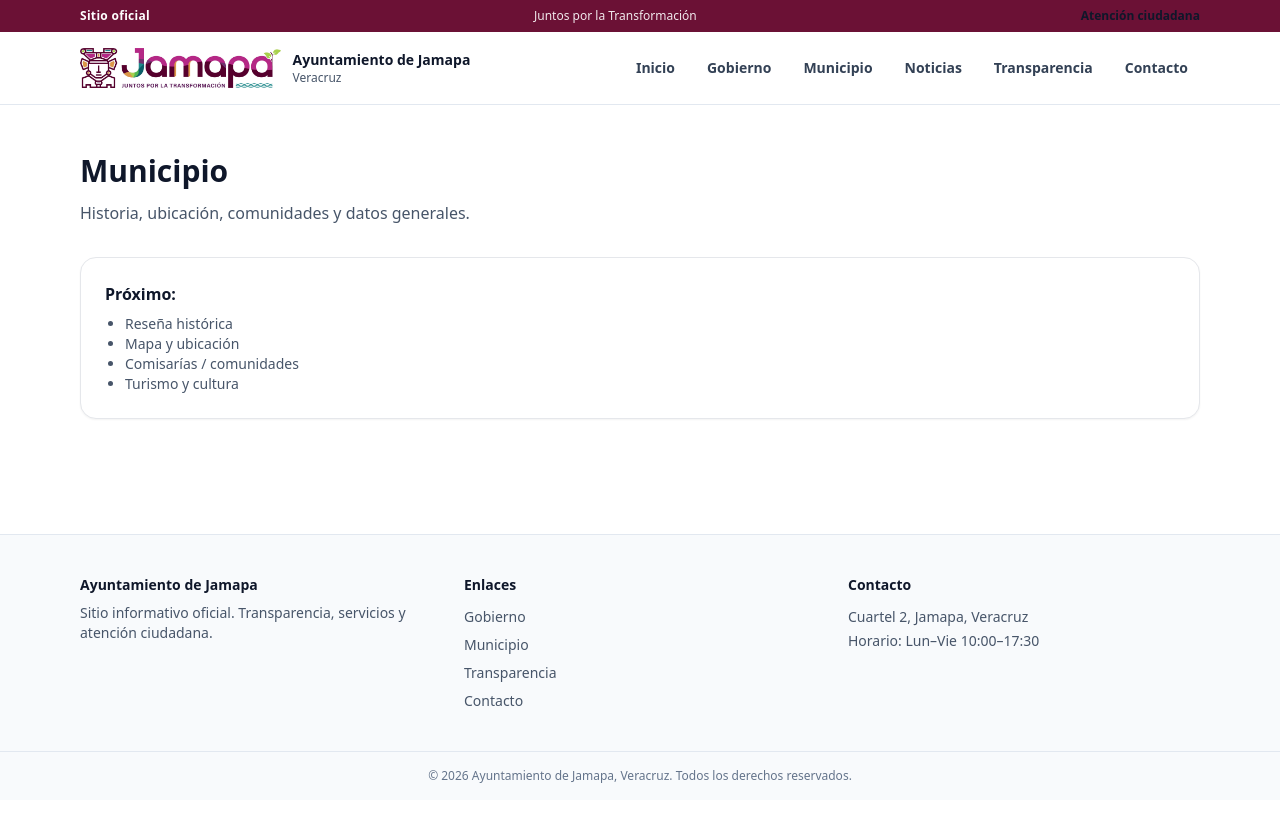
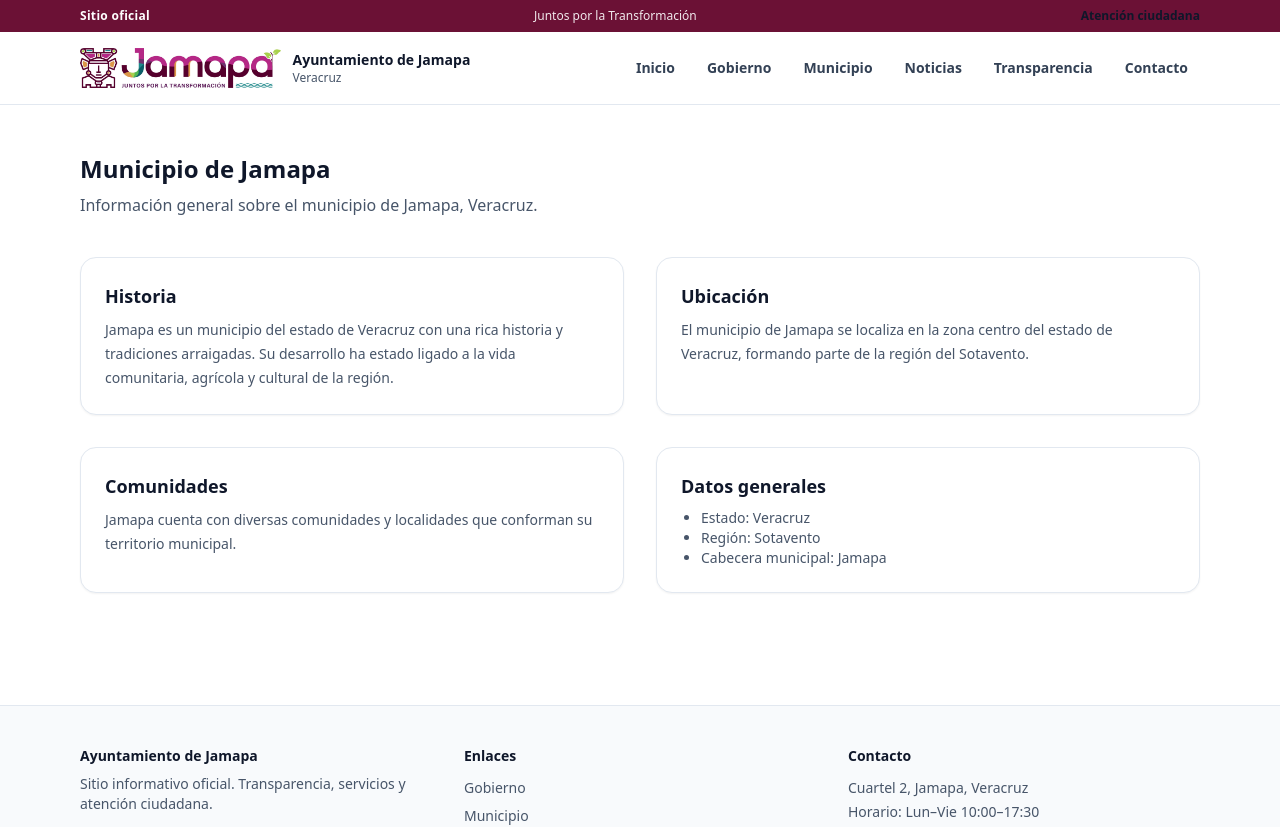
Before and after one commit to HectorGam2990/jamapa-web, a Next.js app: page /municipio in a window 1280 px wide. Shown: the top 827 px of the page. Before the commit the page ends 800 px from the top, so only its background shows below. Built offline with nearby package versions, Linux system fonts and the light colour scheme.

Commit message:
feat: municipio, contacto, transparencia y aviso institucional

```diff
--- a/src/app/contacto/page.tsx
+++ b/src/app/contacto/page.tsx
@@ -1,30 +1,46 @@
 export default function ContactoPage() {
   return (
-    <div className="mx-auto max-w-6xl px-4 py-12">
-      <h1 className="text-3xl font-extrabold">Contacto</h1>
-      <p className="mt-3 text-slate-600">
-        Datos oficiales de atención ciudadana (horarios, teléfono, correo, dirección).
+    <div className="container-page py-12">
+      <h1 className="section-title">Contacto</h1>
+      <p className="section-subtitle">
+        Información de contacto y atención ciudadana.
       </p>
 
-      <div className="mt-8 grid gap-4 md:grid-cols-3">
-        {[
-          { t: "Horario", d: "Por definir (oficial)" },
-          { t: "Teléfono", d: "Por definir (oficial)" },
-          { t: "Correo", d: "Por definir (oficial)" },
-        ].map((c) => (
-          <div key={c.t} className="rounded-2xl border bg-white p-6 shadow-sm">
-            <p className="text-sm font-semibold text-slate-500">{c.t}</p>
-            <p className="mt-2 text-base font-bold">{c.d}</p>
-          </div>
-        ))}
-      </div>
+      <div className="mt-10 grid gap-8 md:grid-cols-2">
+        <section className="card">
+          <h2 className="card-title">Datos de contacto</h2>
 
-      <div className="mt-6 rounded-2xl border bg-white p-6 shadow-sm">
-        <p className="text-sm font-semibold text-slate-500">Dirección</p>
-        <p className="mt-2 text-base font-bold">Por definir (oficial)</p>
-        <p className="mt-2 text-sm text-slate-600">
-          Luego metemos mapa (Google Maps) y formulario en Fase 2/3.
-        </p>
+          <p className="card-text">
+            <strong>Dirección:</strong><br />
+            Cuartel 2, Jamapa, Veracruz
+          </p>
+
+          <p className="card-text mt-4">
+            <strong>Horario de atención:</strong><br />
+            Lunes a Viernes de 10:00 a 17:30 hrs
+          </p>
+
+          <p className="card-text mt-4">
+            <strong>Teléfono:</strong><br />
+            Próximamente
+          </p>
+
+          <p className="card-text mt-4">
+            <strong>Correo electrónico:</strong><br />
+            contacto@jamapa.gob.mx (pendiente de confirmar)
+          </p>
+        </section>
+
+        <section className="card">
+          <h2 className="card-title">Ubicación</h2>
+          <iframe
+            title="Mapa Ayuntamiento de Jamapa"
+            className="mt-4 h-64 w-full rounded-xl border"
+            loading="lazy"
+            referrerPolicy="no-referrer-when-downgrade"
+            src="https://www.google.com/maps?q=Ayuntamiento%20de%20Jamapa%2C%20Cuartel%202%2C%20Jamapa%2C%20Veracruz&output=embed"
+          />
+        </section>
       </div>
     </div>
   );
--- a/src/app/layout.tsx
+++ b/src/app/layout.tsx
@@ -8,6 +8,11 @@ export const metadata: Metadata = {
   description:
     "Sitio informativo del Ayuntamiento de Jamapa, Veracruz. Juntos por la Transformación.",
 };
+<div className="bg-amber-50 border-b border-amber-200">
+  <div className="container-page py-2 text-sm text-amber-900">
+    Este sitio se encuentra en proceso de actualización.
+  </div>
+</div>
 
 export default function RootLayout({ children }: { children: React.ReactNode }) {
   return (
--- a/src/app/municipio/page.tsx
+++ b/src/app/municipio/page.tsx
@@ -1,19 +1,45 @@
 export default function MunicipioPage() {
   return (
-    <div className="mx-auto max-w-6xl px-4 py-12">
-      <h1 className="text-3xl font-extrabold">Municipio</h1>
-      <p className="mt-3 text-slate-600">
-        Historia, ubicación, comunidades y datos generales.
+    <div className="container-page py-12">
+      <h1 className="section-title">Municipio de Jamapa</h1>
+      <p className="section-subtitle">
+        Información general sobre el municipio de Jamapa, Veracruz.
       </p>
 
-      <div className="mt-8 rounded-2xl border bg-white p-6 shadow-sm">
-        <p className="font-semibold">Próximo:</p>
-        <ul className="mt-2 list-disc pl-5 text-sm text-slate-600">
-          <li>Reseña histórica</li>
-          <li>Mapa y ubicación</li>
-          <li>Comisarías / comunidades</li>
-          <li>Turismo y cultura</li>
-        </ul>
+      <div className="mt-10 grid gap-8 md:grid-cols-2">
+        <section className="card">
+          <h2 className="card-title">Historia</h2>
+          <p className="card-text">
+            Jamapa es un municipio del estado de Veracruz con una rica historia
+            y tradiciones arraigadas. Su desarrollo ha estado ligado a la vida
+            comunitaria, agrícola y cultural de la región.
+          </p>
+        </section>
+
+        <section className="card">
+          <h2 className="card-title">Ubicación</h2>
+          <p className="card-text">
+            El municipio de Jamapa se localiza en la zona centro del estado de
+            Veracruz, formando parte de la región del Sotavento.
+          </p>
+        </section>
+
+        <section className="card">
+          <h2 className="card-title">Comunidades</h2>
+          <p className="card-text">
+            Jamapa cuenta con diversas comunidades y localidades que conforman
+            su territorio municipal.
+          </p>
+        </section>
+
+        <section className="card">
+          <h2 className="card-title">Datos generales</h2>
+          <ul className="mt-2 list-disc pl-5 text-sm text-slate-600">
+            <li>Estado: Veracruz</li>
+            <li>Región: Sotavento</li>
+            <li>Cabecera municipal: Jamapa</li>
+          </ul>
+        </section>
       </div>
     </div>
   );
--- a/src/app/transparencia/page.tsx
+++ b/src/app/transparencia/page.tsx
@@ -1,18 +1,37 @@
 export default function TransparenciaPage() {
   return (
-    <div className="mx-auto max-w-6xl px-4 py-12">
-      <h1 className="text-3xl font-extrabold">Transparencia</h1>
-      <p className="mt-3 text-slate-600">
-        Acceso a información pública y obligaciones de transparencia.
+    <div className="container-page py-12">
+      <h1 className="section-title">Transparencia</h1>
+      <p className="section-subtitle">
+        Acceso a la información pública del Ayuntamiento de Jamapa.
       </p>
 
-      <div className="mt-8 grid gap-4 md:grid-cols-2">
-        {["Obligaciones", "Presupuesto", "Contrataciones", "Normatividad"].map((x) => (
-          <div key={x} className="rounded-2xl border bg-white p-6 shadow-sm">
-            <p className="text-lg font-bold">{x}</p>
-            <p className="mt-2 text-sm text-slate-600">Sección informativa (Fase 1).</p>
-          </div>
-        ))}
+      <div className="mt-10 space-y-6">
+        <section className="card">
+          <h2 className="card-title">Compromiso con la transparencia</h2>
+          <p className="card-text">
+            El Ayuntamiento de Jamapa refrenda su compromiso con la rendición de
+            cuentas y el acceso a la información pública conforme a la ley.
+          </p>
+        </section>
+
+        <section className="card">
+          <h2 className="card-title">Información disponible</h2>
+          <ul className="mt-2 list-disc pl-5 text-sm text-slate-600">
+            <li>Marco normativo (próximamente)</li>
+            <li>Presupuesto y ejercicio del gasto</li>
+            <li>Directorios</li>
+            <li>Informes</li>
+          </ul>
+        </section>
+
+        <section className="card">
+          <h2 className="card-title">Nota</h2>
+          <p className="card-text">
+            Esta sección se encuentra en proceso de actualización para cumplir
+            con las obligaciones de transparencia.
+          </p>
+        </section>
       </div>
     </div>
   );
```
